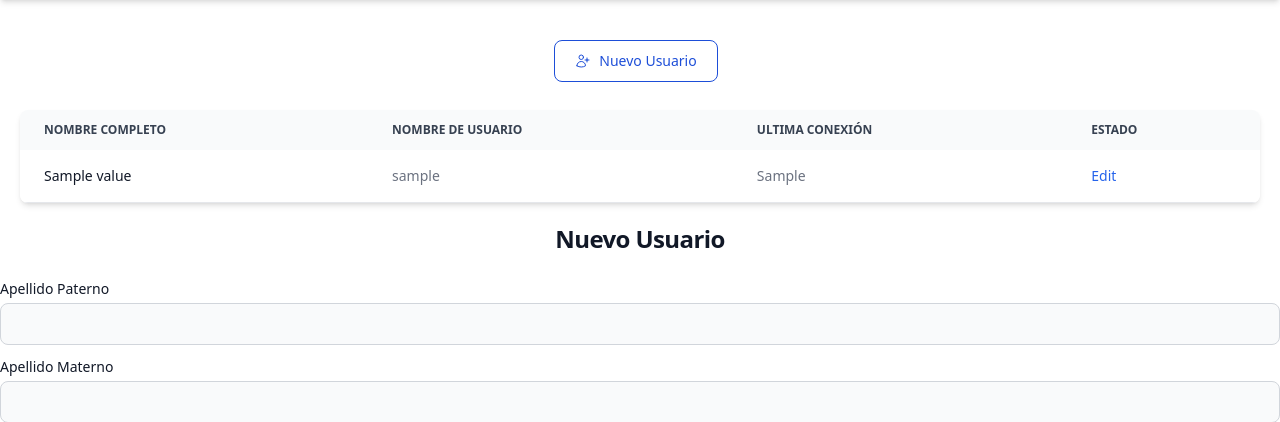
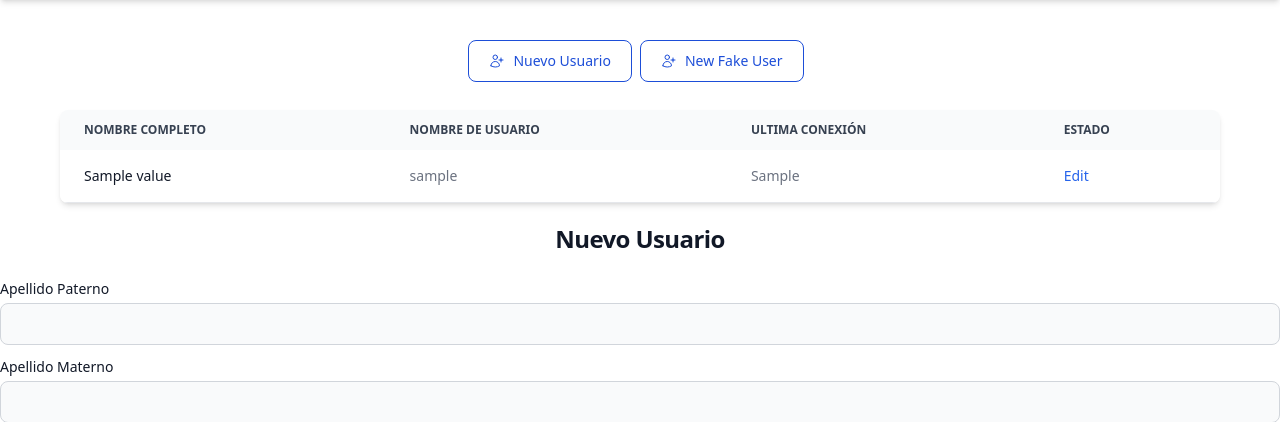
Before and after one commit to srodrigo23/street-control, a Python web app: template app/templates/users/index.html in a window 1280 px wide. Shown: the part 80-502 px from the top of the page. Run offline with Jinja, Linux system fonts and the light colour scheme; the template is opened without the code that fills it: most values are stand-ins (such as "Sample title", 1, 10 or a date in 2020); some libraries are stand-ins or nearby versions.

Commit message:
add user generation

```diff
--- a/app/__init__.py
+++ b/app/__init__.py
@@ -5,8 +5,10 @@ from config import config
 
 import os
 
-from app.models import user
-from app.queries import person
+from app.models import person, session, user_credentials
+
+# from app.queries import person
+
 
 def create_app():
 
--- a/app/static/css/main.css
+++ b/app/static/css/main.css
@@ -956,6 +956,14 @@ video {
   padding-top: 0.75rem;
 }
 
+.pl-10 {
+  padding-left: 2.5rem;
+}
+
+.pr-10 {
+  padding-right: 2.5rem;
+}
+
 .text-left {
   text-align: left;
 }
--- a/app/static/js/index.js
+++ b/app/static/js/index.js
@@ -0,0 +1,25 @@
+function addfakeuser(){
+  const table = document.getElementById('usersTable').getElementsByTagName('usersTableBody')[0];
+  fetch("/users/add_user")
+    .then(response => response.json())
+    .then(data => {
+      $("#usersTableBody").append(
+          `<tr class="odd:bg-white odd:dark:bg-gray-900 even:bg-gray-50 even:dark:bg-gray-800 border-b dark:border-gray-700">
+          <th scope="row" class="px-6 py-4 font-medium text-gray-900 whitespace-nowrap dark:text-white">
+            ${data.name}
+          </th>
+          <td class="px-6 py-4">
+            ${data.user_name}
+          </td>
+          <td class="px-6 py-4">
+            ${data.last_connection}
+          </td>
+          <td class="px-6 py-4">
+              <a href="#" class="font-medium text-blue-600 dark:text-blue-500 hover:underline">Edit</a>
+          </td>
+        </tr>`
+      )
+      console.log(data)
+    })
+    .catch(error => console.error(error))
+}
--- a/app/templates/base.html
+++ b/app/templates/base.html
@@ -2,14 +2,10 @@
 <html lang="en">
 <head>
     <meta charset="UTF-8">
-    <!-- <title>{% block title %} {% endblock %} - FlaskApp</title> -->
     <meta charset="UTF-8">
     <meta name="viewport" content="width=device-width, initial-scale=1.0">
-    <!-- <link href="https://cdn.jsdelivr.net/npm/bootstrap@5.3.3/dist/css/bootstrap.min.css" rel="stylesheet" integrity="sha384-QWTKZyjpPEjISv5WaRU9OFeRpok6YctnYmDr5pNlyT2bRjXh0JMhjY6hW+ALEwIH" crossorigin="anonymous">
-    <link rel="stylesheet" href="https://cdn.jsdelivr.net/npm/bootstrap-icons@1.11.3/font/bootstrap-icons.min.css"> -->
 
     <link rel="shortcut icon" href="{{ url_for('static', filename='favicon.ico') }}">
-    <!-- <link rel="stylesheet" href="{{ url_for('static', filename='style/main.css') }}"> -->
     <link href="{{url_for('static',filename='css/main.css')}}" rel="stylesheet">
     <script src="https://code.jquery.com/jquery-3.7.1.min.js" integrity="sha256-/JqT3SQfawRcv/BIHPThkBvs0OEvtFFmqPF/lYI/Cxo=" crossorigin="anonymous"></script>
     {% if title %}
@@ -56,8 +52,6 @@
         <script src="{{ url_for('static',filename='js/index.js') }}"></script>
     {% endblock %}
 
-    <!-- <script src="https://cdn.jsdelivr.net/npm/bootstrap@5.3.3/dist/js/bootstrap.bundle.min.js" integrity="sha384-YvpcrYf0tY3lHB60NNkmXc5s9fDVZLESaAA55NDzOxhy9GkcIdslK1eN7N6jIeHz" crossorigin="anonymous"></script> -->
-
     <script src="https://cdnjs.cloudflare.com/ajax/libs/jquery-modal/0.9.1/jquery.modal.min.js"></script>
     <link rel="stylesheet" href="https://cdnjs.cloudflare.com/ajax/libs/jquery-modal/0.9.1/jquery.modal.min.css" />
 
--- a/app/templates/users/index.html
+++ b/app/templates/users/index.html
@@ -4,8 +4,7 @@
   <!-- <h2 class="text-2xl"> Usuarios </h2> -->
   <div class="flex-column">
     <!-- <h1 class="text-center">Center aligned text on all viewport sizes.</h1> -->
-    <div class="d-flex justify-content-center m-5">
-
+    <div class="d-flex justify-content-center m-5  pl-10 pr-10">
       <div class="flex justify-center pb-5 pt-5">
         <a href="#ex1" rel="modal:open">
           <button type="button" class="text-blue-700 hover:text-white border border-blue-700 hover:bg-blue-800 focus:ring-4 focus:outline-none focus:ring-blue-300 font-medium rounded-lg text-sm px-5 py-2.5 text-center inline-flex items-center me-2 mb-2 dark:border-blue-500 dark:text-blue-500 dark:hover:text-white dark:hover:bg-blue-500 dark:focus:ring-blue-800">
@@ -15,9 +14,15 @@
             Nuevo Usuario
           </button>
         </a>
+        <button type="button" class="text-blue-700 hover:text-white border border-blue-700 hover:bg-blue-800 focus:ring-4 focus:outline-none focus:ring-blue-300 font-medium rounded-lg text-sm px-5 py-2.5 text-center inline-flex items-center me-2 mb-2 dark:border-blue-500 dark:text-blue-500 dark:hover:text-white dark:hover:bg-blue-500 dark:focus:ring-blue-800" onclick="addfakeuser()">
+          <svg xmlns="http://www.w3.org/2000/svg" fill="none" viewBox="0 0 24 24" stroke-width="1.5" stroke="currentColor" class="w-4 h-4 me-2">
+            <path stroke-linecap="round" stroke-linejoin="round" d="M18 7.5v3m0 0v3m0-3h3m-3 0h-3m-2.25-4.125a3.375 3.375 0 1 1-6.75 0 3.375 3.375 0 0 1 6.75 0ZM3 19.235v-.11a6.375 6.375 0 0 1 12.75 0v.109A12.318 12.318 0 0 1 9.374 21c-2.331 0-4.512-.645-6.374-1.766Z" />
+          </svg>
+          New Fake User
+        </button>
       </div>
       <div class="relative overflow-x-auto shadow-md sm:rounded-lg">
-        <table class="w-full text-sm text-left rtl:text-right text-gray-500 dark:text-gray-400">
+        <table id="usersTable" class="w-full text-sm text-left rtl:text-right text-gray-500 dark:text-gray-400">
             <thead class="text-xs text-gray-700 uppercase bg-gray-50 dark:bg-gray-700 dark:text-gray-400">
                 <tr>
                   <th scope="col" class="px-6 py-3">
@@ -34,7 +39,7 @@
                   </th>
                 </tr>
             </thead>
-            <tbody>
+            <tbody id="usersTableBody">
               {% for item in data %}
                 <tr class="odd:bg-white odd:dark:bg-gray-900 even:bg-gray-50 even:dark:bg-gray-800 border-b dark:border-gray-700">
                   <th scope="row" class="px-6 py-4 font-medium text-gray-900 whitespace-nowrap dark:text-white">
--- a/config.py
+++ b/config.py
@@ -6,8 +6,8 @@ load_dotenv()
 
 class Config:
     SECRET_KEY = os.environ.get('SECRET_KEY')
-    SQLALCHEMY_DATABASE_URI = os.path.join(basedir, 'data.db') #os.environ.get('DATABASE_URI')
-    print(SQLALCHEMY_DATABASE_URI)
+    SQLALCHEMY_DATABASE_URI = os.path.join(basedir, 'instance' , 'data.db') #os.environ.get('DATABASE_URI')
+    # print(SQLALCHEMY_DATABASE_URI)
     # or 'sqlite:///' + os.path.join(basedir, 'data.db')
     SQLALCHEMY_TRACK_MODIFICATIONS = True
 
```
Also changed, not shown: app/models/person.py (+16 -8 lines), app/models/user_credentials.py (renamed from app/models/user.py, +7 -3 lines), app/users/routes.py (+38 -18 lines), 1 other file.
